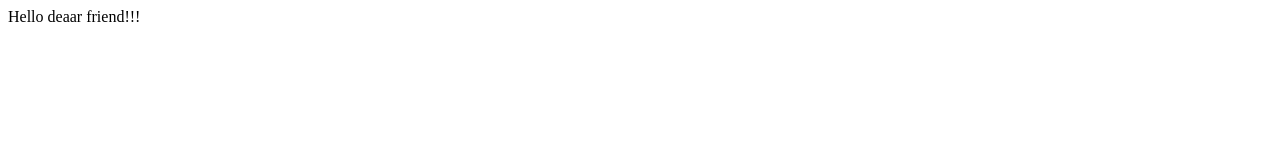
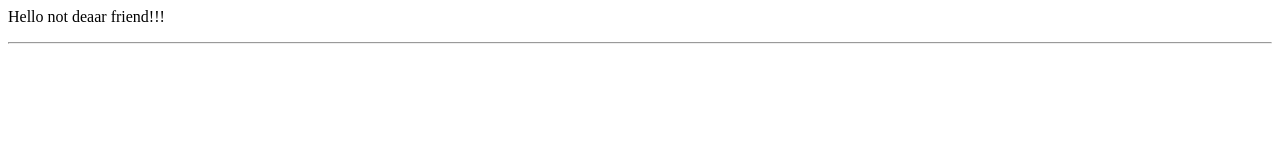
Before and after one commit to rkhas/first_repo, a plain HTML site: page index.html in a window 1280 px wide. Drawn offline with Linux system fonts and the light colour scheme.

Commit message:
fixed the error from title

```diff
--- a/index.html
+++ b/index.html
@@ -1,2 +1,3 @@
-<p>Hello deaar friend!!!</p>
+<p>Hello not deaar friend!!!</p>
+<hr>
 <div><i class="fa fa-play"></i></div>
```
